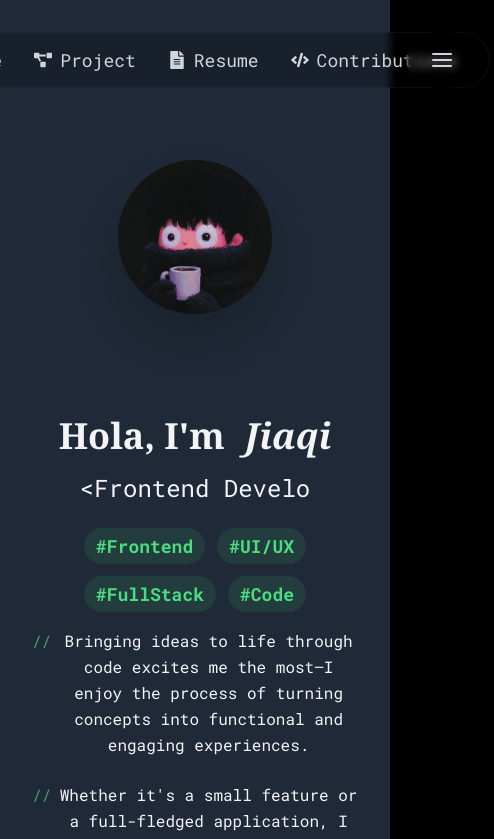
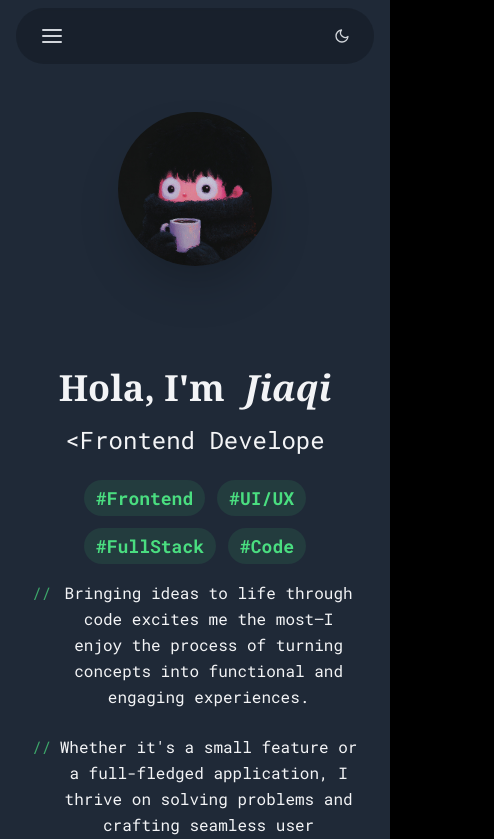
Before and after one commit to Alwaysdebugg/myPortfolio, a Next.js app: page / in a window 390 px wide. Shown: the top 839 px of the page, 494 px wide, since content can reach past the window. Built offline with nearby package versions, Linux system fonts and the light colour scheme.

Commit message:
mobile, github section

```diff
--- a/src/app/page.tsx
+++ b/src/app/page.tsx
@@ -21,6 +21,7 @@ export default function Home() {
           <About />
           <Projects />
           <GitHubContributions />
+          <GitHubHeatmap />
         </div>
       </div>
       <Footer />
--- a/src/components/sections/GitHubContributions.tsx
+++ b/src/components/sections/GitHubContributions.tsx
@@ -9,9 +9,9 @@ import { VscIssues } from 'react-icons/vsc'
 // 模拟GitHub数据，实际使用时可以通过API获取
 const githubStats = {
   username: "Alwaysdebugg",
-  repos: 12,
+  repos: 30,
   stars: 25,
-  forks: 8,
+  forks: 40,
   followers: 2,
   contributions: 486,
   pullRequests: 32,
--- a/src/components/sections/GitHubHeatmap.tsx
+++ b/src/components/sections/GitHubHeatmap.tsx
@@ -241,7 +241,7 @@ export default function GitHubHeatmap() {
             </div>
 
             {/* 活动摘要 */}
-            <div className="mt-8 p-4 bg-gray-100 dark:bg-gray-800 rounded-lg">
+            {/* <div className="mt-8 p-4 bg-gray-100 dark:bg-gray-800 rounded-lg">
               <h3 className="text-lg font-bold mb-2 text-gray-800 dark:text-white">Activity Summary</h3>
               <p className="text-gray-700 dark:text-gray-300">
                 In the past year, you've made <span className="font-bold">{stats.total}</span> contributions,
@@ -249,7 +249,7 @@ export default function GitHubHeatmap() {
                 Your current streak is <span className="font-bold">{stats.streak}</span> days,
                 and your most active day had <span className="font-bold">{stats.max}</span> contributions.
               </p>
-            </div>
+            </div> */}
           </motion.div>
         )}
       </motion.div>
--- a/src/components/ui/navbar.tsx
+++ b/src/components/ui/navbar.tsx
@@ -15,23 +15,46 @@ export default function Navbar() {
   const [isDark, setIsDark] = useState(false)
   const [isMenuOpen, setIsMenuOpen] = useState(false)
 
-  // useEffect(() => {
-  //   const isDarkMode = window.matchMedia('(prefers-color-scheme: dark)').matches
-  //   setIsDark(isDarkMode)
-  //   document.documentElement.classList.toggle('dark', isDarkMode)
-  // }, [])
+  useEffect(() => {
+    const isDarkMode = window.matchMedia('(prefers-color-scheme: dark)').matches
+    setIsDark(isDarkMode)
+    document.documentElement.classList.toggle('dark', isDarkMode)
+  }, [])
 
-  // const toggleTheme = () => {
-  //   setIsDark(!isDark)
-  //   document.documentElement.classList.toggle('dark')
-  // }
+  const toggleTheme = () => {
+    setIsDark(!isDark)
+    document.documentElement.classList.toggle('dark')
+  }
 
   const toggleMenu = () => {
     setIsMenuOpen(!isMenuOpen)
   }
 
+  // 添加点击外部关闭菜单的功能
+  useEffect(() => {
+    const handleClickOutside = (event: MouseEvent) => {
+      const menu = document.getElementById('mobile-menu')
+      if (menu && !menu.contains(event.target as Node) && isMenuOpen) {
+        setIsMenuOpen(false)
+      }
+    }
+
+    document.addEventListener('mousedown', handleClickOutside)
+    return () => document.removeEventListener('mousedown', handleClickOutside)
+  }, [isMenuOpen])
+
+  // 添加滚动时自动关闭菜单
+  useEffect(() => {
+    const handleScroll = () => {
+      if (isMenuOpen) setIsMenuOpen(false)
+    }
+
+    window.addEventListener('scroll', handleScroll)
+    return () => window.removeEventListener('scroll', handleScroll)
+  }, [isMenuOpen])
+
   return (
-    <nav className="sticky top-0 z-50 w-full flex items-center py-4">
+    <nav className="sticky top-0 z-50 w-full">
       {/* Logo */}
       {/* <div className="flex-none p-4">
         <span className="text-xl font-bold text-gray-800 dark:text-gray-100 font-serif ml-4">
@@ -39,22 +62,18 @@ export default function Navbar() {
         </span>
       </div> */}
       {/* Desktop Navigation */}
-      <div className="flex items-center justify-center w-full max-w-8xl mx-auto p-4">
-        {/* Navigation Items - Centered */}
-        <div className="flex justify-center flex-grow">
+      <div className="hidden md:flex items-center justify-center w-full max-w-8xl mx-auto p-4">
         <div className="flex max-w-fit px-8 h-14 items-center gap-8 bg-black/20 backdrop-blur-sm rounded-full border border-gray-700/20">
           {navItems.map((item) => (
             <motion.a
               key={item.name}
               href={item.href}
-                className="font-mono text-lg text-gray-600 hover:text-white dark:text-gray-300 transition-colors relative group"
+              className="font-mono text-lg text-gray-600 hover:text-white dark:text-gray-300 transition-colors relative group flex items-center gap-2"
               whileHover={{ scale: 1.05 }}
               whileTap={{ scale: 0.95 }}
             >
-                <div className="flex items-center gap-2">
               {item.icon}
               {item.name}
-                </div>
               <span className="absolute -bottom-1 left-0 w-0 h-0.5 bg-white group-hover:w-full transition-all duration-300"></span>
             </motion.a>
           ))}
@@ -71,45 +90,48 @@ export default function Navbar() {
       >
         {isDark ? <FiSun className="w-4 h-4" /> : <FiMoon className="w-4 h-4" />}
       </motion.button> */}
-      </div>
 
       {/* Mobile Navigation */}
-      <div className="md:hidden w-full px-4">
+      <div className="md:hidden w-full px-4 py-2">
         <div className="flex justify-between items-center bg-black/20 backdrop-blur-sm rounded-full px-4 py-2">
           <motion.button
             whileTap={{ scale: 0.95 }}
             onClick={toggleMenu}
-            className="text-gray-600 dark:text-gray-300 p-2"
+            className="text-gray-600 dark:text-gray-300 p-2 hover:text-white transition-colors"
+            aria-label={isMenuOpen ? "Close menu" : "Open menu"}
           >
             {isMenuOpen ? <FiX className="w-6 h-6" /> : <FiMenu className="w-6 h-6" />}
           </motion.button>
-          {/* <motion.button
+          <motion.button
             whileTap={{ scale: 0.95 }}
             onClick={toggleTheme}
             className="p-2 rounded-full hover:bg-white/10 text-gray-600 dark:text-gray-300"
             aria-label="Toggle theme"
           >
             {isDark ? <FiSun className="w-4 h-4" /> : <FiMoon className="w-4 h-4" />}
-          </motion.button> */}
+          </motion.button>
         </div>
 
         <AnimatePresence>
           {isMenuOpen && (
             <motion.div
+              id="mobile-menu"
               initial={{ opacity: 0, y: -20 }}
               animate={{ opacity: 1, y: 0 }}
               exit={{ opacity: 0, y: -20 }}
-              className="absolute top-16 left-4 right-4 bg-white dark:bg-gray-800 rounded-xl shadow-lg p-4 z-50"
+              transition={{ duration: 0.2 }}
+              className="absolute top-18 left-4 right-4 bg-black/90 backdrop-blur-lg rounded-xl shadow-lg p-4 z-50 border border-gray-700/20"
             >
-              <div className="flex flex-col space-y-4">
+              <div className="flex flex-col space-y-2">
                 {navItems.map((item) => (
                   <motion.a
                     key={item.name}
                     href={item.href}
-                    className="font-mono text-base text-gray-600 dark:text-gray-300 hover:text-black dark:hover:text-white transition-colors px-4 py-2 rounded-lg hover:bg-gray-100 dark:hover:bg-gray-700"
+                    className="font-mono text-base text-gray-300 hover:text-white transition-colors px-4 py-3 rounded-lg hover:bg-white/10 flex items-center gap-3"
                     whileTap={{ scale: 0.95 }}
                     onClick={() => setIsMenuOpen(false)}
                   >
+                    {item.icon}
                     {item.name}
                   </motion.a>
                 ))}
```
Lines whose indentation alone changed are shown as unchanged.
